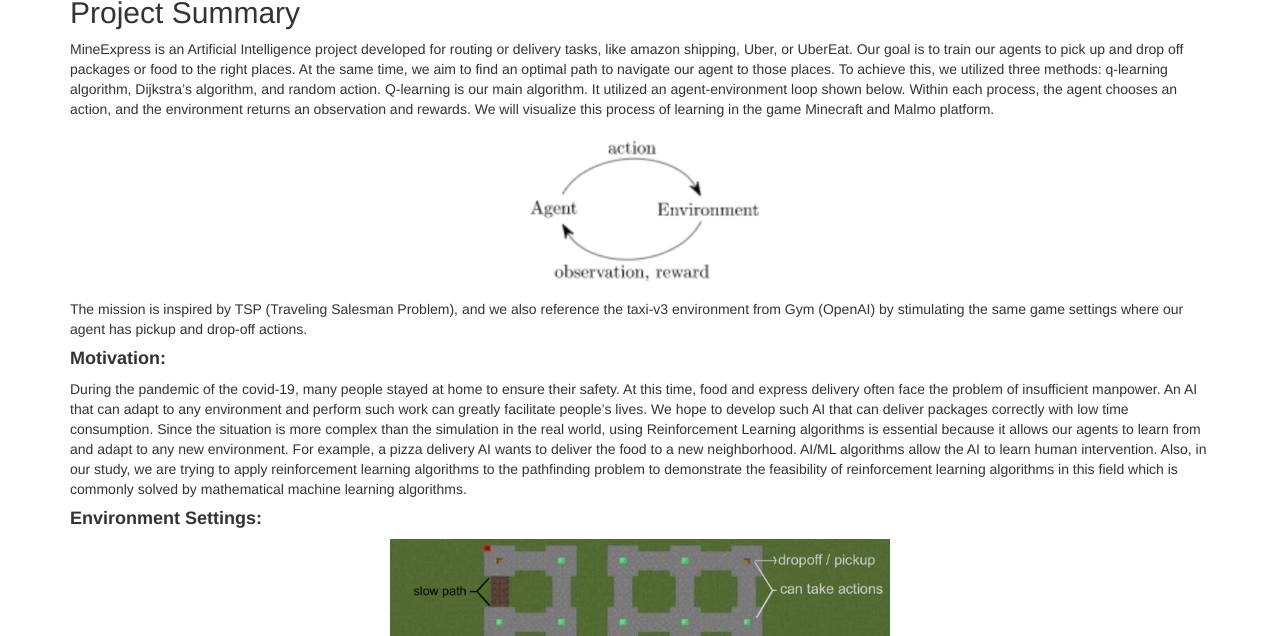
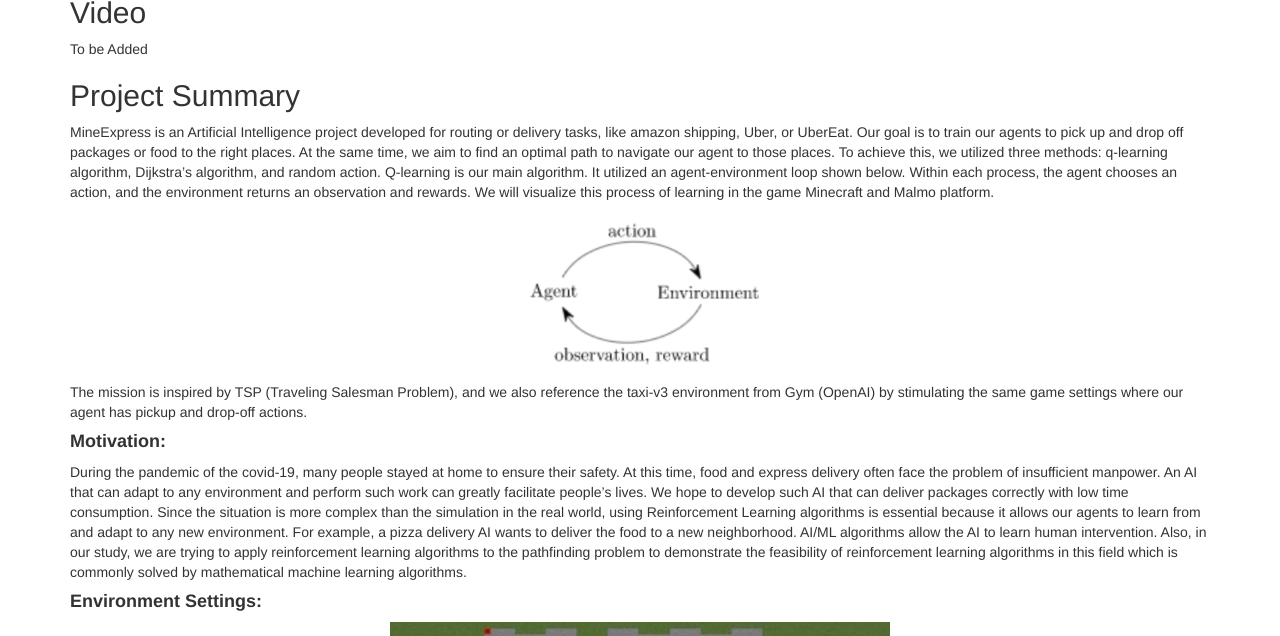
Before and after one commit to ETTOTW/Herobrine, a Jekyll site: the page built from docs/final.md, in a window 1280 px wide and 900 px high, scrolled down 308 px, cut to the strip 264-900 px from the top of the window. Built offline with Jekyll 4.4.1, drawn with Linux system fonts in a browser that asks for light colours.

Commit message:
Update final.md

```diff
--- a/docs/final.md
+++ b/docs/final.md
@@ -6,6 +6,9 @@ title:  Final
 <p align="center">
   <img src="image/pizza.png" width="500">
 </p>
+
+## Video
+To be Added
 
 ## Project Summary
 MineExpress is an Artificial Intelligence project developed for routing or delivery tasks, like amazon shipping, Uber, or UberEat. Our goal is to train our agents to pick up and drop off packages or food to the right places. At the same time, we aim to find an optimal path to navigate our agent to those places. To achieve this, we utilized three methods: q-learning algorithm, Dijkstra's algorithm, and random action. Q-learning is our main algorithm. It utilized an agent-environment loop shown below. Within each process, the agent chooses an action, and the environment returns an observation and rewards. We will visualize this process of learning in the game Minecraft and Malmo platform.
```
